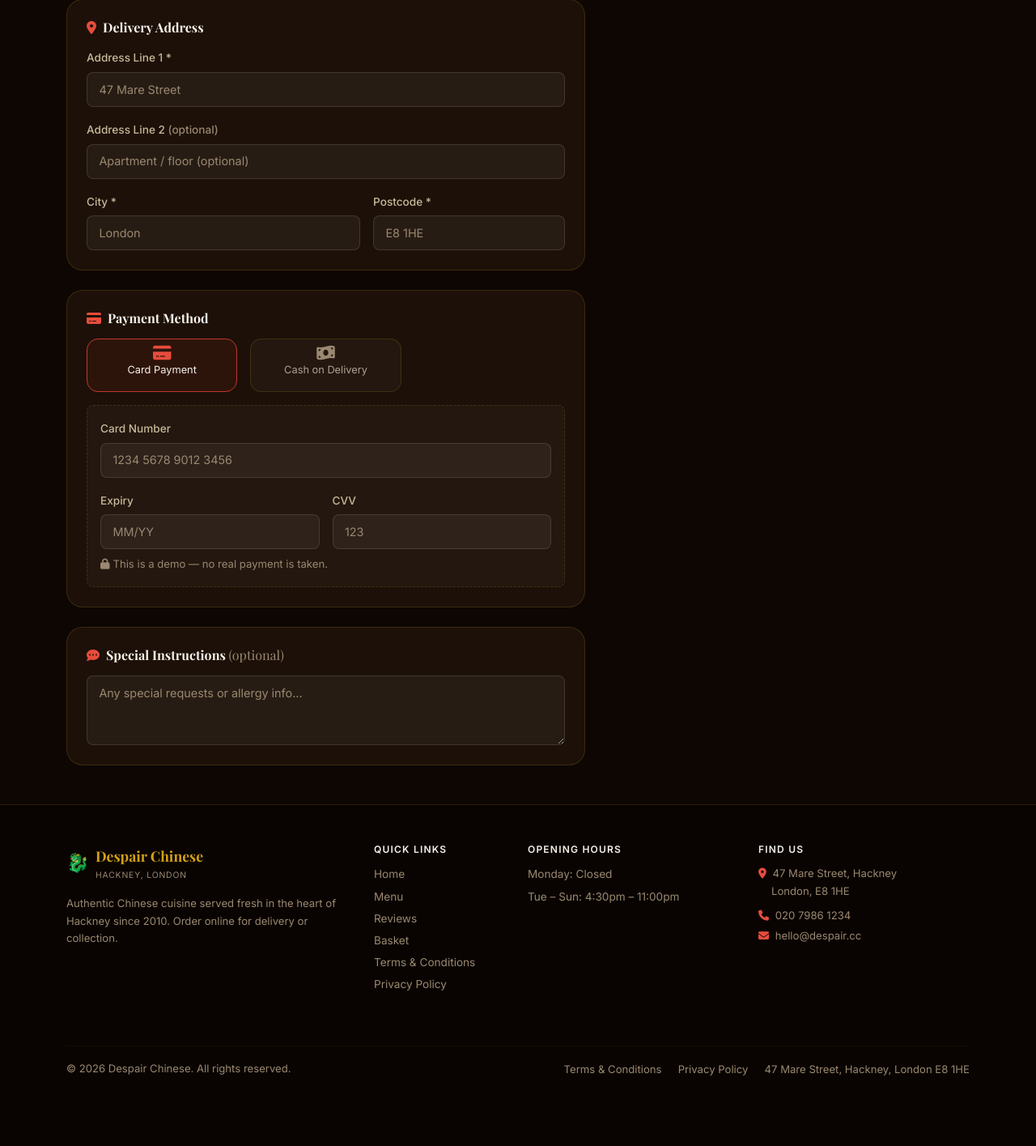
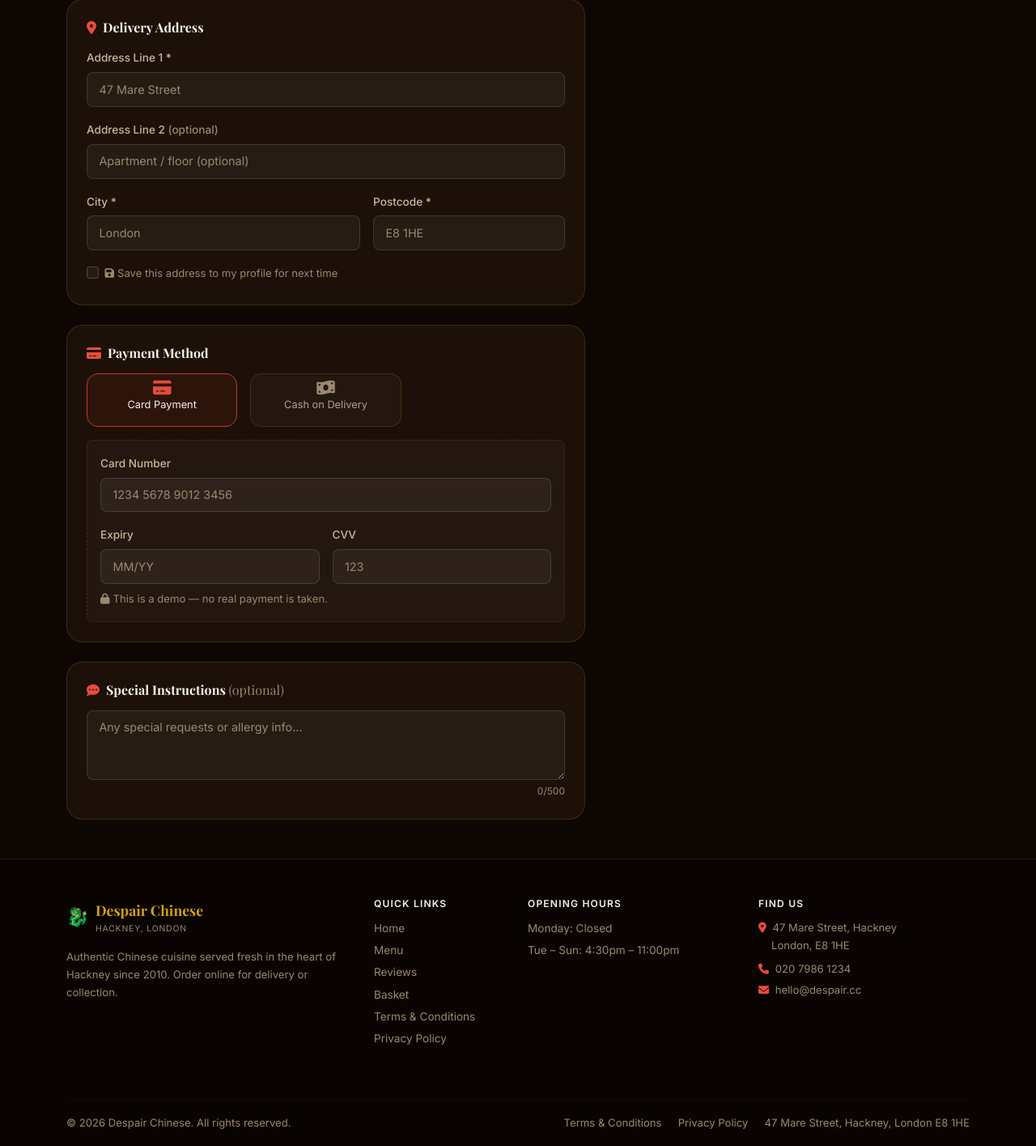
Before and after one commit to unqe/Chinese-project, a Django app: template templates/orders/checkout.html in a window 1280 px wide. Shown: the part 926-2341 px from the top of the page at 81% size. Before the commit the page ends 2254 px from the top, so only its background shows below. Run offline with Django 4.2, Linux system fonts and the light colour scheme; the template is opened without the code that fills it: values that come from a table or form of the project are taken from there, others are empty; the visitor is signed in with stand-in values (Sample User, id 1).

Commit message:
feat: save address to profile at checkout + special instructions char counter

```diff
--- a/templates/orders/checkout.html
+++ b/templates/orders/checkout.html
@@ -110,6 +110,14 @@
                             {% if form.postcode.errors %}<div class="invalid-feedback d-block">{{ form.postcode.errors|join:", " }}</div>{% endif %}
                         </div>
                     </div>
+                    {% if user.is_authenticated %}
+                    <div class="form-check mt-3">
+                        <input type="checkbox" class="form-check-input" name="save_address" id="save_address" value="1" {% if profile_has_address %}checked{% endif %}>
+                        <label class="form-check-label text-muted small" for="save_address">
+                            <i class="fas fa-save me-1"></i>{% trans "Save this address to my profile for next time" %}
+                        </label>
+                    </div>
+                    {% endif %}
                 </div>
 
                 <!-- Payment method -->
@@ -165,6 +173,7 @@
                 <div class="checkout-section mt-4">
                     <h5 class="checkout-section-title"><i class="fas fa-comment-dots me-2"></i>{% trans "Special Instructions" %} <span class="text-muted fw-normal">({% trans "optional" %})</span></h5>
                     {{ form.special_instructions }}
+                    <div class="text-end mt-1" style="font-size:0.75rem;color:#9a8870;"><span id="si-count">0</span>/500</div>
                 </div>
 
             </div>
@@ -348,5 +357,15 @@
             }
         });
     }
+
+    // Special instructions character counter
+    const siField = document.querySelector('textarea[name="special_instructions"]');
+    const siCount = document.getElementById('si-count');
+    if (siField && siCount) {
+        siField.setAttribute('maxlength', '500');
+        const updateCount = () => { siCount.textContent = siField.value.length; };
+        siField.addEventListener('input', updateCount);
+        updateCount();
+    }
 </script>
 {% endblock %}
```
